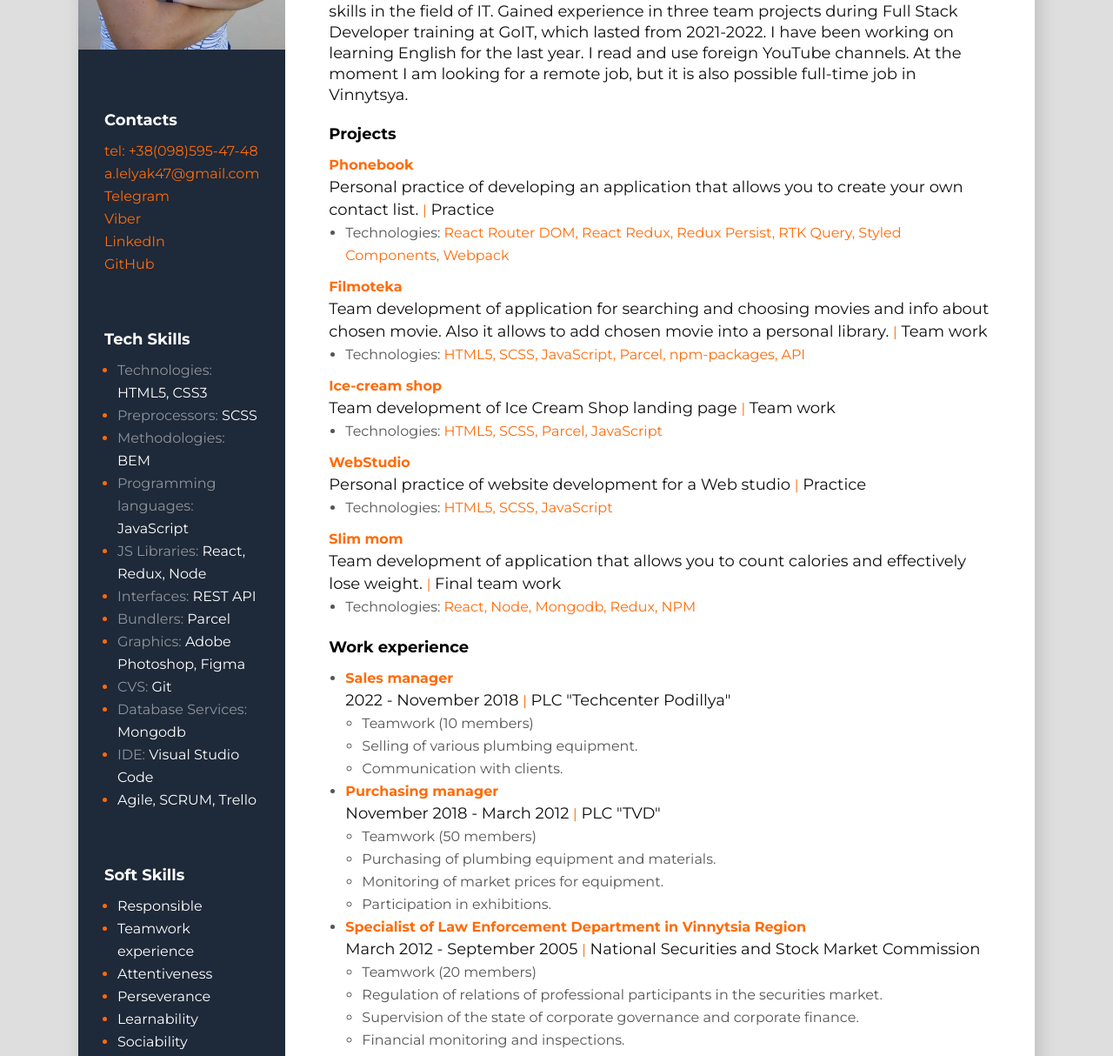
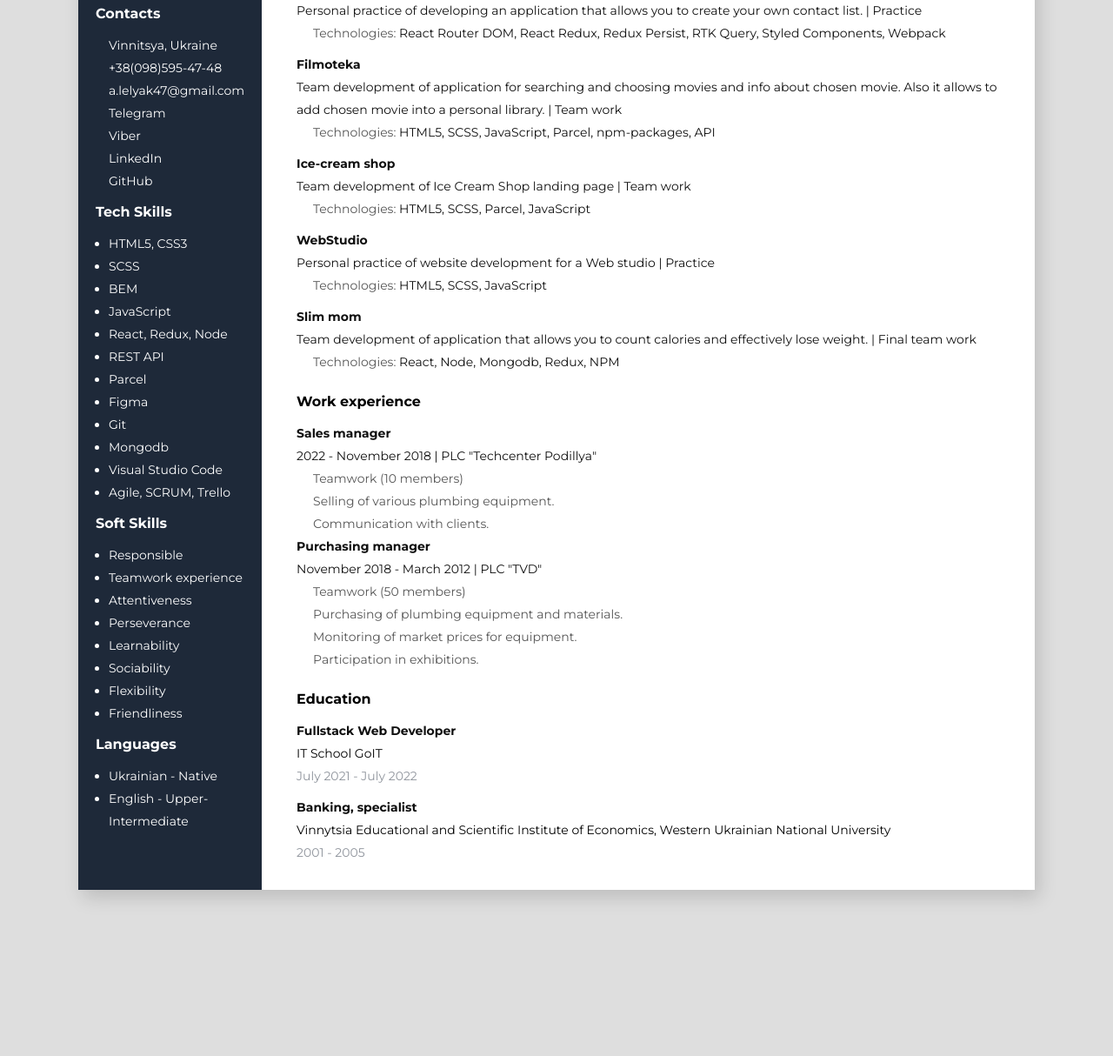
Before and after one commit to Lelyak-Andriy/resume, a plain HTML site: page index.html in a window 1280 px wide. Shown: the part 391-1605 px from the top of the page at 87% size. After the commit the page ends 1454 px from the top, so only its background shows below. Drawn offline with Linux system fonts and the light colour scheme.

Commit message:
nev changes

```diff
--- a/css/styles.css
+++ b/css/styles.css
@@ -2,7 +2,7 @@
   padding: 0;
   margin: 0;
   box-sizing: border-box;
-  /*font-size: 14px;*/
+  font-size: 14px;
 }
 
 body {
@@ -23,8 +23,8 @@ body {
 aside {
   background-color: #1e2939;
   width: 370px;
-  padding-top: 40px;
-  padding-bottom: 40px;
+  padding-top: 10px;
+  padding-bottom: 10px;
   color: white;
   /*line-height: 26px;*/
 }
@@ -42,27 +42,31 @@ aside {
 .tech-skills,
 .soft-skills,
 .languages {
-  margin: 50px 30px;
+  margin: 0 20px;
 }
-.contacts__list {
+.contacts__list,
+.technologies__list,
+.job,
+.duties {
   list-style: none;
 }
 
-.contacts__list li {
+/* .contacts__list li {
   margin-left: 0;
-}
+} */
 
 .wrap {
   margin-bottom: 10px;
 }
 .title {
   line-height: 46px;
-  font-size: 18px;
+  font-size: 16px;
+  /* margin-bottom: 10px */
 }
 
 aside li {
   margin-left: 15px;
-  color: #ff6b08;
+  color: #fff;
 }
 
 .tech-skills__category {
@@ -76,7 +80,7 @@ aside li {
 }
 
 main {
-  padding: 50px 50px;
+  padding: 20px 40px;
 }
 
 main li {
@@ -88,13 +92,18 @@ h1 {
   color: #8f949c;
 }
 
+h3 {
+  display:inline;
+}
+
 .info-container h1 {
   font-size: 40px;
-  margin: 20px 0;
+  margin: 10px 0;
 }
 
 .info-container h2 {
-  margin: 20px 0;
+  font-size: 20px;
+  margin: 10px 0;
 }
 
 .info-container p {
@@ -106,22 +115,24 @@ h1 {
 }
 
 .experience__duties {
-  font-size: 16px;
+  font-size: 14px;
   font-weight: bold;
-  color: #ff6b08;
+  color: #101010;
 }
 
 .experience__details,
 .summary {
-  font-size: 18px;
+  font-size: 14px;
   font-weight: 400;
   line-height: 24px;
   color: #101010;
 }
 
-.experience__divider {
-  color: #ff6b08;
-  font-size: 16px;
+.experience__divider,
+.technologies,
+.project__title {
+  color: #101010;
+  font-size: 14px;
 }
 
 .experience__proj-name {
@@ -133,7 +144,8 @@ h1 {
 }
 
 .education__specialty {
-  /*color: #ff6b08;*/
+  color: #101010;
+  font-size: 14px;
   font-weight: bold;
 }
 
@@ -142,7 +154,7 @@ h1 {
 }
 
 a {
-  color: #ff6b08;
+  color: #fff;
   text-decoration: none;
   transition: all ease 0.3s;
 }
@@ -198,7 +210,7 @@ a:hover {
     display: block;
   }
   .info-mobile h1 {
-    font-size: 30px;
+    font-size: 14px;
     line-height: 48px;
   }
   .info-container h1,
--- a/index.html
+++ b/index.html
@@ -27,9 +27,13 @@
         <div class="contacts">
           <h3 class="title">Contacts</h3>
           <ul class="contacts__list">
+          <li>
+            <p class="contacts-link" href="#">Vinnitsya, Ukraine</p>
+          </li>
+
             <li>
               <a class="contacts-link" href="tel:+380985954748"
-                >tel: +38(098)595-47-48</a
+                >+38(098)595-47-48</a
               >
             </li>
             <li>
@@ -54,7 +58,7 @@
             <li>
               <a
                 class="contacts-link"
-                href="https://www.linkedin.com/in/андрей-леляк-3a599123a/"
+                href="https://www.linkedin.com/in/lelyak-andriy-3a599123a/"
                 >LinkedIn</a
               >
             </li>
@@ -69,60 +73,56 @@
         <!-- tech skills container-->
         <div class="tech-skills">
           <h3 class="title">Tech Skills</h3>
-          <ul>
+          <ul class="tech-skills__list">
             <li>
-              <span class="tech-skills__category">Technologies: </span>
-              <span class="tech-skills__name">HTML5, CSS3</span>
+              <!-- <span class="tech-skills__category">Technologies: </span> -->
+              <p class="tech-skills__name">HTML5, CSS3</p>
             </li>
             <li>
-              <span class="tech-skills__category">Preprocessors: </span>
-              <span class="tech-skills__name">SCSS</span>
+              <!-- <span class="tech-skills__category">Preprocessors: </span> -->
+              <p class="tech-skills__name">SCSS</p>
             </li>
             <li>
-              <span class="tech-skills__category">Methodologies:</span>
-              <span class="tech-skills__name">BEM</span>
+              <!-- <span class="tech-skills__category">Methodologies:</span> -->
+              <p class="tech-skills__name">BEM</p>
             </li>
             <li>
-              <span class="tech-skills__category">Programming languages: </span>
-              <span class="tech-skills__name">JavaScript</span>
+              <!-- <span class="tech-skills__category">Programming languages: </span> -->
+              <p class="tech-skills__name">JavaScript</p>
             </li>
             <li>
-              <span class="tech-skills__category">JS Libraries:</span>
-              <span class="tech-skills__name">React, Redux, Node</span>
+              <!-- <span class="tech-skills__category">JS Libraries:</span> -->
+              <p class="tech-skills__name">React, Redux, Node</p>
             </li>
             <li>
-              <span class="tech-skills__category">Interfaces:</span>
-              <span class="tech-skills__name">REST API</span>
+              <!-- <span class="tech-skills__category">Interfaces:</span> -->
+              <p class="tech-skills__name">REST API</p>
             </li>
             <li>
-              <span class="tech-skills__category">Bundlers:</span>
-              <span class="tech-skills__name">Parcel</span>
-            </li>
-            <!-- <li>
-              <span class="tech-skills__category">Frameworks:</span>
-              <span class="tech-skills__name">Bootstrap 4</span>
-            </li> -->
-            <li>
-              <span class="tech-skills__category">Graphics:</span>
-              <span class="tech-skills__name">Adobe Photoshop, Figma</span>
+              <!-- <span class="tech-skills__category">Bundlers:</span> -->
+              <p class="tech-skills__name">Parcel</p>
             </li>
             <li>
-              <span class="tech-skills__category">CVS:</span>
-              <span class="tech-skills__name">Git</span>
+              <!-- <span class="tech-skills__category">Graphics:</span> -->
+              <p class="tech-skills__name">Figma</p>
             </li>
             <li>
-              <span class="tech-skills__category">Database Services:</span>
-              <span class="tech-skills__name">Mongodb</span>
+              <!-- <span class="tech-skills__category">CVS:</span> -->
+              <p class="tech-skills__name">Git</p>
             </li>
             <li>
-              <span class="tech-skills__category">IDE:</span>
-              <span class="tech-skills__name"
-                >Visual Studio Code</span
+              <!-- <span class="tech-skills__category">Database Services:</span> -->
+              <p class="tech-skills__name">Mongodb</p>
+            </li>
+            <li>
+              <!-- <span class="tech-skills__category">IDE:</span> -->
+              <p class="tech-skills__name"
+                >Visual Studio Code</p
               >
             </li>
             <li>
               <span class="tech-skills__category"></span>
-              <span class="tech-skills__name">Agile, SCRUM, Trello</span>
+              <p class="tech-skills__name">Agile, SCRUM, Trello</p>
             </li>
           </ul>
         </div>
@@ -171,10 +171,7 @@
               my work is important for me.
               My main technology stack: HTML5, CSS3, JavaScript, React / Redux. I am a fast learner,
               responsible, and ready for tasks.
-              I can work in a team to achieve results. I constantly strive to gain additional knowledge and improve my skills in the
-              field of IT. Gained experience in three team projects during Full Stack Developer training at GoIT, which lasted from
-              2021-2022. I have been working on learning English for the last year. I read and use foreign YouTube
-              channels. At the moment I am looking for a remote job, but it is also possible full-time job in Vinnytsya.
+               At the moment I am looking for a remote job, but it is also possible full-time job in Vinnytsya.
             </p>
           </div>
         </div>
@@ -185,16 +182,16 @@
 
           <div class="experience__item">
             <div class="experience__duties">
-              <a href="https://stately-puppy-4a51aa.netlify.app">Phonebook</a>
+              <a class="project__title" href="https://stately-puppy-4a51aa.netlify.app">Phonebook</a>
             </div>
             <span class="experience__details">
               Personal practice of developing an application that allows you to create your own contact list.
               <span class="experience__divider">|</span> Practice
             </span>
-            <ul class="">
+            <ul class="technologies__list">
               <li>
                 Technologies:
-                <a href="https://github.com/Lelyak-Andriy/goit-react-hw-08-phonebook"
+                <a class="technologies" href="https://github.com/Lelyak-Andriy/goit-react-hw-08-phonebook"
                   >React Router DOM, React Redux, Redux Persist, RTK Query, Styled Components, Webpack</a
                 >
               </li>
@@ -203,7 +200,7 @@
 
           <div class="experience__item">
             <div class="experience__duties">
-              <a href="https://kurbatovas.github.io/project6/">Filmoteka</a>
+              <a class="project__title" href="https://kurbatovas.github.io/project6/">Filmoteka</a>
             </div>
             <span class="experience__details">
             Team development of application for searching and choosing
@@ -211,10 +208,10 @@
               add chosen movie into a personal library.
               <span class="experience__divider">|</span> Team work
             </span>
-            <ul class="">
+            <ul class="technologies__list">
               <li>
                 Technologies:
-                <a href="https://github.com/KurbatovAS/project6"
+                <a class="technologies" href="https://github.com/KurbatovAS/project6"
                   >HTML5, SCSS, JavaScript, Parcel, npm-packages, API</a
                 >
               </li>
@@ -224,16 +221,16 @@
 
           <div class="experience__item">
             <div class="experience__duties">
-              <a href="https://kurbatovas.github.io/project5/">Ice-cream shop</a>
+              <a class="project__title" href="https://kurbatovas.github.io/project5/">Ice-cream shop</a>
             </div>
             <span class="experience__details">
               Team development of Ice Cream Shop landing page
               <span class="experience__divider">|</span> Team work
             </span>
-            <ul class="">
+            <ul class="technologies__list">
               <li>
                 Technologies:
-                <a href="https://github.com/KurbatovAS/project5"
+                <a class="technologies" href="https://github.com/KurbatovAS/project5"
                   >HTML5, SCSS, Parcel, JavaScript</a
                 >
               </li>
@@ -243,17 +240,17 @@
 
           <div class="experience__item">
             <div class="experience__duties">
-              <a href="https://lelyak-andriy.github.io/goit-markup-hw-08/"
+              <a class="project__title" href="https://lelyak-andriy.github.io/goit-markup-hw-08/"
                 >WebStudio</a>
             </div>
             <span class="experience__details">
             Personal practice of website development for a Web studio
               <span class="experience__divider">|</span> Practice
             </span>
-            <ul class="">
+            <ul class="technologies__list">
               <li>
                 Technologies:
-                <a href="https://github.com/Lelyak-Andriy/goit-markup-hw-08"
+                <a class="technologies" href="https://github.com/Lelyak-Andriy/goit-markup-hw-08"
                   >HTML5, SCSS, JavaScript</a>
               </li>
             </ul>
@@ -261,16 +258,16 @@
 
           <div class="experience__item">
             <div class="experience__duties">
-              <a href="https:slim-mom.netlify.app/">Slim mom</a>
+              <a class="project__title" href="https:slim-mom.netlify.app/">Slim mom</a>
             </div>
             <span class="experience__details">
               Team development of application that allows you to count calories and effectively lose weight.
               <span class="experience__divider">|</span> Final team work
             </span>
-            <ul class="">
+            <ul class="technologies__list">
               <li>
                 Technologies:
-                <a href="https://github.com/Lelyak-Andriy/slim-mom-project">React, Node, Mongodb, Redux, NPM</a>
+                <a class="technologies" href="https://github.com/Lelyak-Andriy/slim-mom-project">React, Node, Mongodb, Redux, NPM</a>
               </li>
             </ul>
           </div>
@@ -278,45 +275,33 @@
 
         <!-- work experience -->
         <div class="wrap">
-          <div class="experience__item">
+          <!-- <div class="experience__item"> -->
             <h3 class="title">Work experience</h3>
-           <ul class="job">
-            <li><p class="experience__duties">Sales manager</p>
+           <div class="job">
+            <p class="experience__duties">Sales manager</p>
             <span class="experience__details">
               2022 - November 2018
               <span class="experience__divider">|</span> PLC "Techcenter Podillya"
             </span>
-            <ul class="">
+            <ul class="duties">
               <li>Teamwork (10 members)</li>
               <li>Selling of various plumbing equipment.</li>
               <li>Сommunication with clients.</li>
-            </ul></li>
+            </ul>
 
-            <li><p class="experience__duties">Purchasing manager</p>
+            <p class="experience__duties">Purchasing manager</p>
             <span class="experience__details">
               November 2018 - March 2012
               <span class="experience__divider">|</span> PLC "TVD"
             </span>
-            <ul class="">
+            <ul class="duties">
               <li>Teamwork (50 members)</li>
               <li>Purchasing of plumbing equipment and materials.</li>
               <li>Monitoring of market prices for equipment.</li>
               <li>Participation in exhibitions.</li>
-            </ul></li>
-
-            <li><p class="experience__duties">Specialist of Law Enforcement Department in Vinnytsia Region</p>
-            <span class="experience__details">
-              March 2012 - September 2005
-              <span class="experience__divider">|</span> National Securities and Stock Market Commission
-            </span>
-            <ul class="">
-              <li>Teamwork (20 members)</li>
-              <li>Regulation of relations of professional participants in the securities market.</li>
-              <li>Supervision of the state of corporate governance and corporate finance.</li>
-              <li>Financial monitoring and inspections.</li>
-            </ul></li>
             </ul>
-          </div>
+            </div>
+          <!-- </div> -->
 
         </div>
         <!-- education -->
@@ -325,7 +310,7 @@
 
           <div class="education__item">
             <a href="https://goit.ua/" class="education__specialty"
-              >Full-Stack Web Developer</a
+              >Fullstack Web Developer</a
             >
             <p class="education__company">IT School GoIT</p>
             <span class="education__period">July 2021 - July 2022</span>
```
